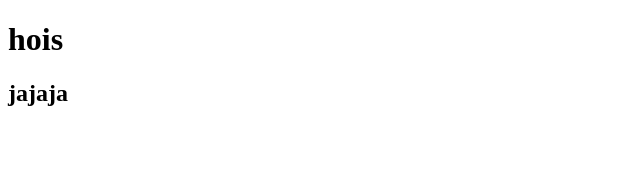
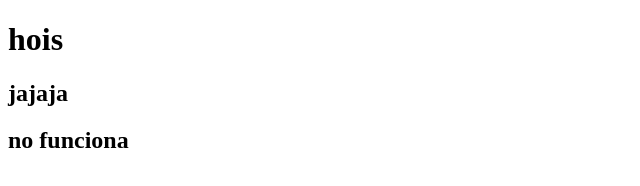
Before and after one commit to Maleja-Ortiz12/uptwonhair, a plain HTML site: page index.html in a window 1280 px wide. Shown: the whole page, without its empty margins (0-640 px from the left). Drawn offline with Linux system fonts and the light colour scheme.

Commit message:
nuevos cambios o estos son los nuevos cambios

```diff
--- a/index.html
+++ b/index.html
@@ -8,5 +8,6 @@
 <body>
     <h1>hois</h1>
     <h2>jajaja</h2>
+    <h2>no funciona</h2>
 </body>
 </html>
```
